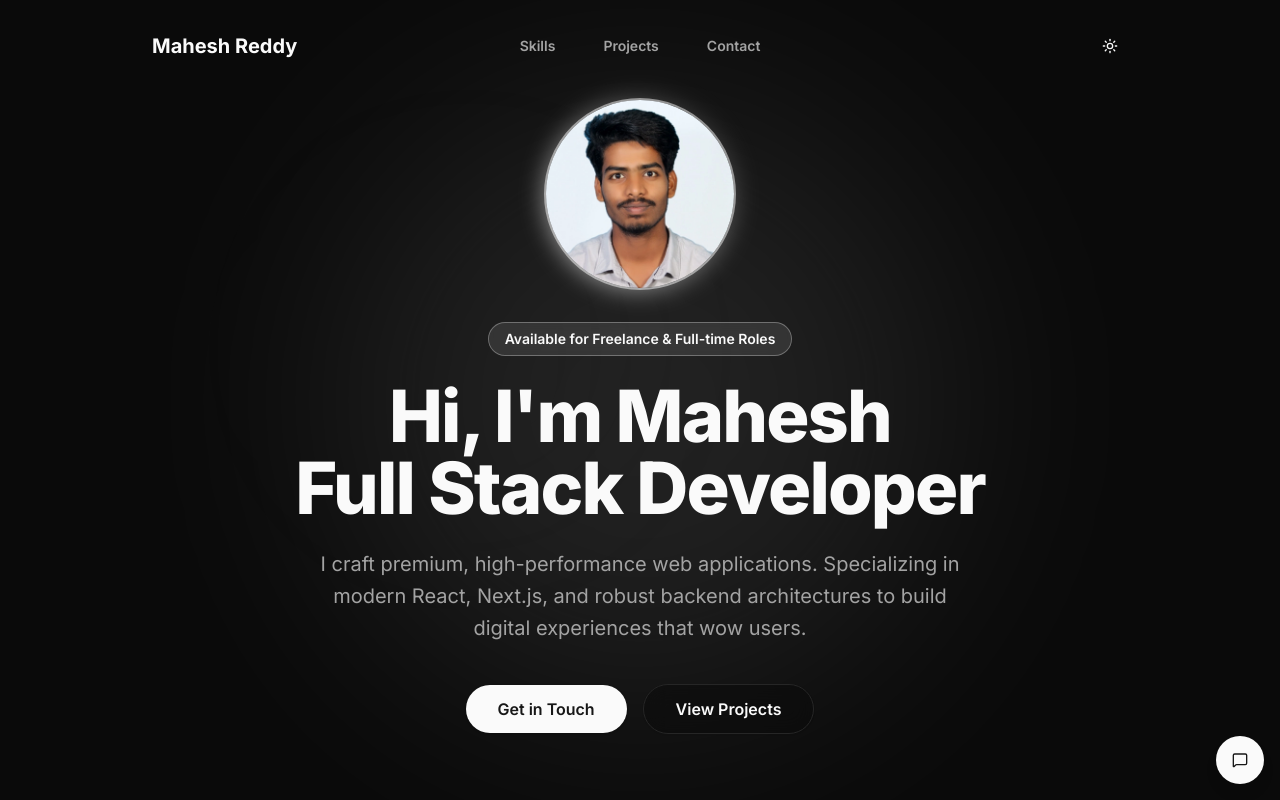
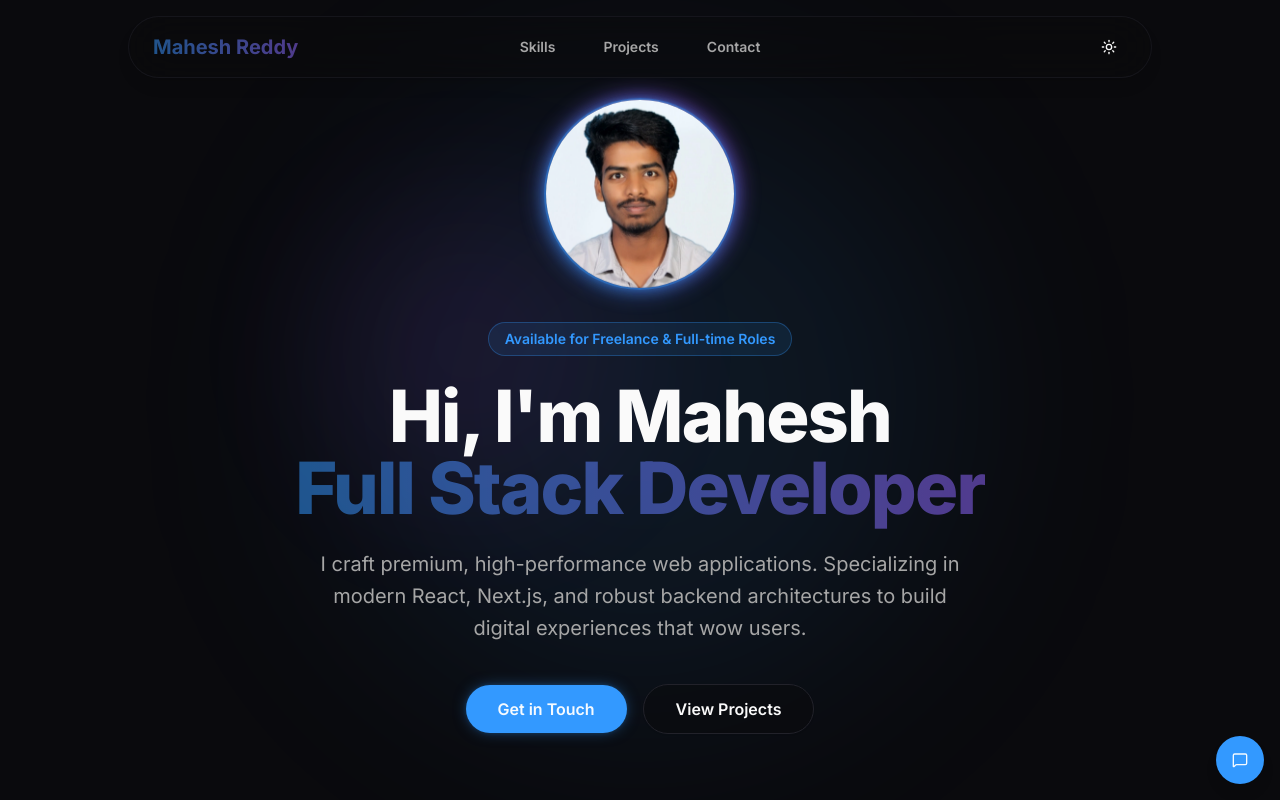
Before and after one commit to yellareddymaheshreddy/portfolio, a Next.js app: page / in a window 1280 px wide. Shown: the top 800 px of the page. Built offline with nearby package versions, Linux system fonts and the light colour scheme.

Commit message:
updated ui and colours

```diff
--- a/src/app/globals.css
+++ b/src/app/globals.css
@@ -38,25 +38,25 @@ html {
     --radius: 0.5rem;
   }
   .dark {
-    --background: 0 0% 3.9%;
+    --background: 240 10% 4.5%;
     --foreground: 0 0% 98%;
-    --card: 0 0% 3.9%;
+    --card: 240 10% 6.5%;
     --card-foreground: 0 0% 98%;
-    --popover: 0 0% 3.9%;
+    --popover: 240 10% 6.5%;
     --popover-foreground: 0 0% 98%;
-    --primary: 0 0% 98%;
-    --primary-foreground: 0 0% 9%;
-    --secondary: 0 0% 14.9%;
+    --primary: 210 100% 60%; /* Vibrant blue */
+    --primary-foreground: 210 100% 98%;
+    --secondary: 240 10% 12%;
     --secondary-foreground: 0 0% 98%;
-    --muted: 0 0% 14.9%;
-    --muted-foreground: 0 0% 63.9%;
-    --accent: 0 0% 14.9%;
+    --muted: 240 10% 12%;
+    --muted-foreground: 0 0% 65%;
+    --accent: 280 100% 65%; /* Purple / Pink accent */
     --accent-foreground: 0 0% 98%;
     --destructive: 0 62.8% 30.6%;
     --destructive-foreground: 0 0% 98%;
-    --border: 0 0% 14.9%;
-    --input: 0 0% 14.9%;
-    --ring: 0 0% 83.1%;
+    --border: 240 10% 15%;
+    --input: 240 10% 15%;
+    --ring: 210 100% 60%;
     --chart-1: 220 70% 50%;
     --chart-2: 160 60% 45%;
     --chart-3: 30 80% 55%;
@@ -73,6 +73,19 @@ html {
     @apply bg-background text-foreground;
   }
 }
+
+.glass-panel {
+  @apply bg-background/50 backdrop-blur-xl border border-border/50 shadow-lg;
+}
+
+.text-gradient {
+  @apply bg-clip-text text-transparent bg-gradient-to-r from-primary via-accent to-primary bg-300% animate-pulse-slow;
+}
+
+.bg-300\% {
+  background-size: 300% auto;
+}
+
 
 .scrollbar-thin {
   scrollbar-width: thin;
--- a/tailwind.config.ts
+++ b/tailwind.config.ts
@@ -58,6 +58,25 @@ export default {
   			lg: 'var(--radius)',
   			md: 'calc(var(--radius) - 2px)',
   			sm: 'calc(var(--radius) - 4px)'
+  		},
+  		animation: {
+  			'fade-in-up': 'fadeInUp 0.8s ease-out forwards',
+  			'float': 'float 6s ease-in-out infinite',
+  			'pulse-slow': 'pulse 4s cubic-bezier(0.4, 0, 0.6, 1) infinite',
+  		},
+  		keyframes: {
+  			fadeInUp: {
+  				'0%': { opacity: '0', transform: 'translateY(20px)' },
+  				'100%': { opacity: '1', transform: 'translateY(0)' },
+  			},
+  			float: {
+  				'0%, 100%': { transform: 'translateY(0)' },
+  				'50%': { transform: 'translateY(-10px)' },
+  			}
+  		},
+  		boxShadow: {
+  			'glow-primary': '0 0 15px -3px hsl(var(--primary) / 0.5), 0 0 6px -2px hsl(var(--primary) / 0.3)',
+  			'glow-accent': '0 0 15px -3px hsl(var(--accent) / 0.5), 0 0 6px -2px hsl(var(--accent) / 0.3)',
   		}
   	}
   },
```
